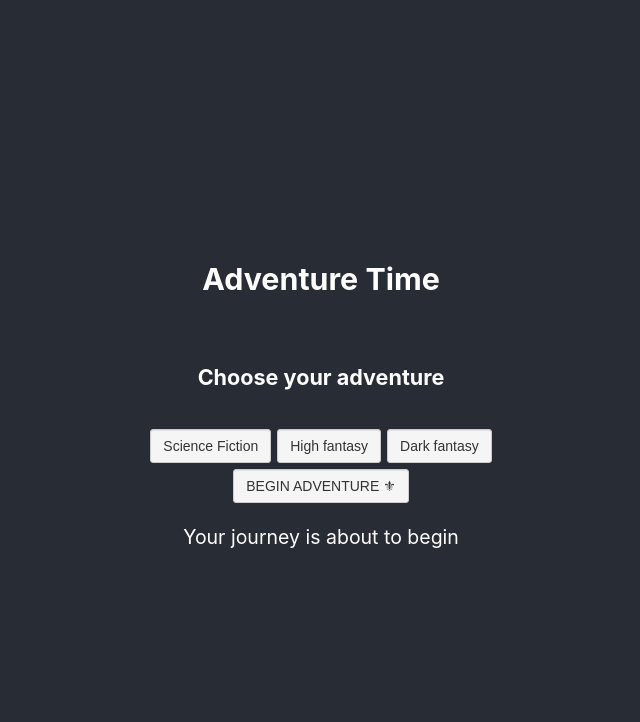
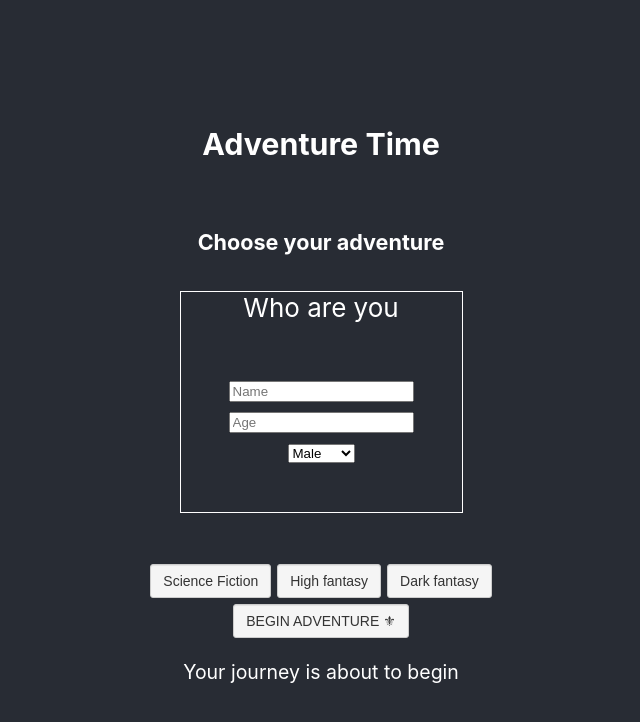
Before and after one commit to Dev0dyssey/Projects, a React (Create React App) app in the folder adventure-ai-time/: page / in a window 1280 px wide. Shown: the top 722 px of the page, without its empty margins (319-959 px from the left). Built offline with nearby package versions, Linux system fonts and the light colour scheme.

Commit message:
WIP Character Creation Component

```diff
--- a/adventure-ai-time/src/App.js
+++ b/adventure-ai-time/src/App.js
@@ -1,4 +1,5 @@
 import "./Styles/styling.css";
+import CharacterCreation from "./Character/character_creation.tsx";
 import { Configuration, OpenAIApi } from "openai";
 import { useState } from "react";
 
@@ -130,6 +131,7 @@
         <h3>Adventure Time</h3>
         <h5>Choose your adventure</h5>
         {imageSrc && <img src={imageSrc} alt="Background of the adventure" />}
+        <CharacterCreation />
         {!options.length && (
           <>
             <div>
--- /dev/null
+++ b/adventure-ai-time/src/Character/character_creation.css
@@ -0,0 +1,12 @@
+form {
+    padding: 3rem;
+}
+
+div {
+    display: block;
+}
+
+label {
+    font-size: 1.5rem;
+    margin-right: 1rem;
+}
--- a/adventure-ai-time/src/Character/character_creation.tsx
+++ b/adventure-ai-time/src/Character/character_creation.tsx
@@ -1,5 +1,8 @@
+import React from "react";
+import "./character_creation.css";
 import { useState } from "react";
-export const CharacterCreation = () => {
+
+const CharacterCreation = () => {
   const [characterName, setCharacterName] = useState("Nox");
   const [characterAge, setCharacterAge] = useState(0);
   const [characterGender, setCharacterGender] = useState("Male");
@@ -7,4 +10,49 @@
   const nameCharacter = () => {
     setCharacterName("Nox");
   };
+
+  const ageCharacter = (age) => {
+    setCharacterAge(age);
+  };
+
+  const genderCharacter = (choice) => {
+    setCharacterGender(choice);
+  };
+
+  // Return a form to create a character
+  return (
+    <>
+      <div style={{ border: "1px solid white", marginBottom: "3rem" }}>
+        <div>Who are you</div>
+        <form>
+          <div>
+            <input
+              placeholder="Name"
+              type="text"
+              onChange={(e) => setCharacterName(e.target.value)}
+            />
+          </div>
+          <div>
+            <input
+              placeholder="Age"
+              type="number"
+              onChange={(e) => setCharacterAge(parseInt(e.target.value))}
+            />
+          </div>
+          <div>
+            <select
+              placeholder="Gender"
+              onChange={(e) => setCharacterGender(e.target.value)}
+            >
+              <option value="male">Male</option>
+              <option value="female">Female</option>
+              <option value="other">Other</option>
+            </select>
+          </div>
+        </form>
+      </div>
+    </>
+  );
 };
+
+export default CharacterCreation;
```
Also changed, not shown: 1 other file (tests, documents, lock files or other folders).
